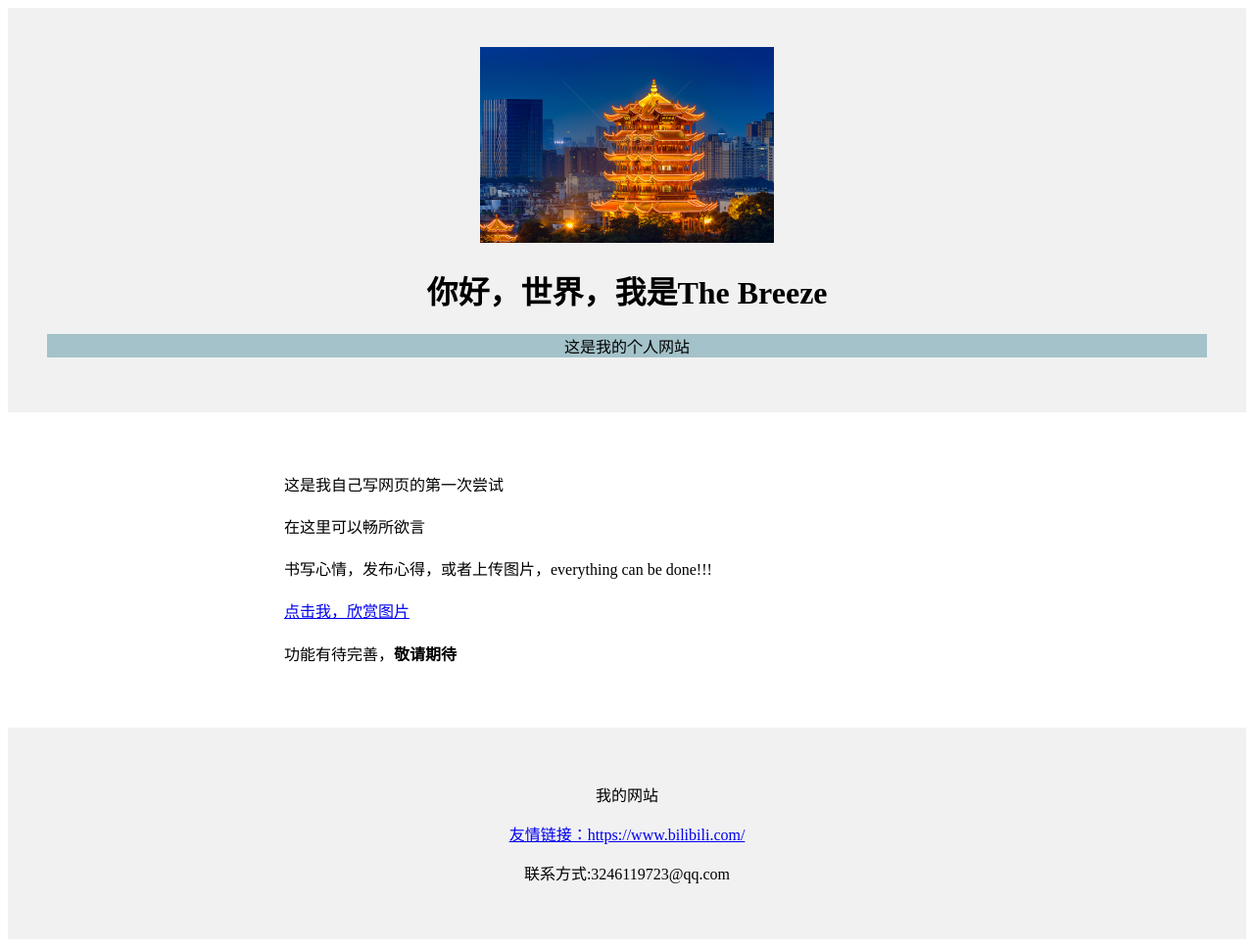
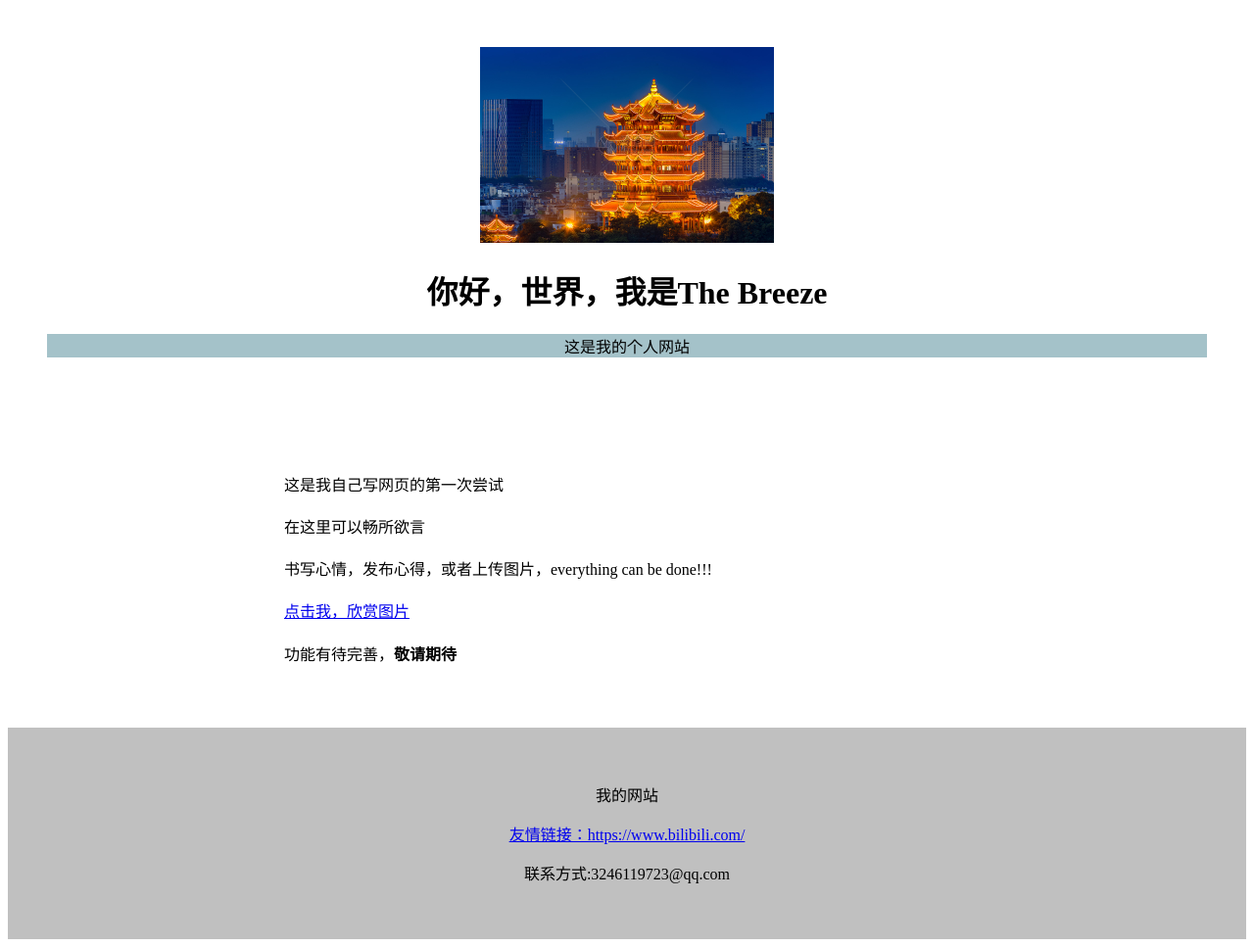
Before and after one commit to TheBreeze12/html01, a plain HTML site: page index.html in a window 1280 px wide. Shown: the whole page at 98% size. Drawn offline with Linux system fonts and the light colour scheme.

Commit message:
Update index.html

```diff
--- a/index.html
+++ b/index.html
@@ -7,7 +7,7 @@
   </head>
   <body>
     <div style="
-    background:#f1f1f1;text-align:center;padding:40px;
+    background:#rgba(13, 89, 161, 0.468);text-align:center;padding:40px;
     text-align:center;
     padding:40px">
     <img src="./123.jpg" width="300" height="200">
@@ -33,7 +33,7 @@ line-height: 1.7;
 
 
 <div style="
-background:#f1f1f1;text-align:center;padding:40px;
+background:#c0c0c0;text-align:center;padding:40px;
 text-align:center;
 padding:40px">
 <p>我的网站</p>
```
